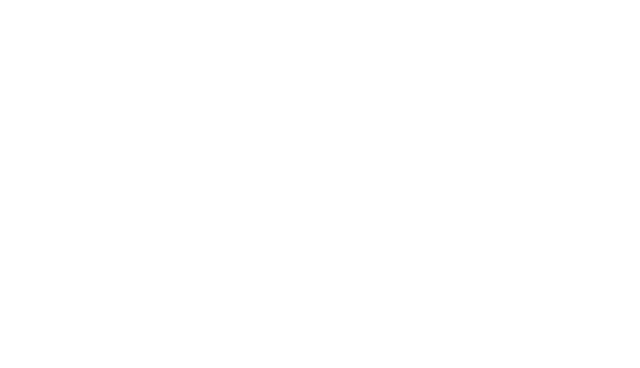
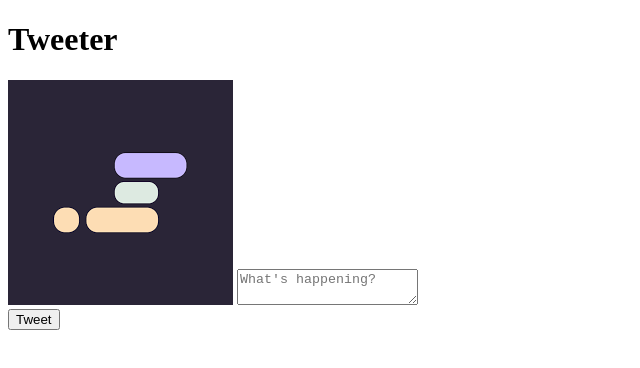
Before and after one commit to a5medHub/tweeter-clone, a plain HTML site: page index.html in a window 1280 px wide. Shown: the whole page, without its empty margins (0-640 px from the left). Drawn offline with Linux system fonts and the light colour scheme.

Commit message:
adding the body

```diff
--- a/index.html
+++ b/index.html
@@ -14,6 +14,19 @@
     <title>Tweeter</title>
 </head>
 <body>
-
+    <header>
+		<h1>Tweeter</h1>
+	</header>
+	<main>
+		<div class="tweet-input-area">
+			<img src="images/scrimbalogo.png" class="profile-pic">
+			<textarea placeholder="What's happening?" id="tweet-input" data-textarea-id="textarea-id"></textarea>
+		</div>
+		<button id="tweet-btn" data-button-id="button-id">Tweet</button>
+		<div class="feed" id="feed">
+			<!-- Tweets here!! -->
+		</div>
+	</main>
+	<script src="index.js" type="module"></script>
 </body>
 </html>
```
